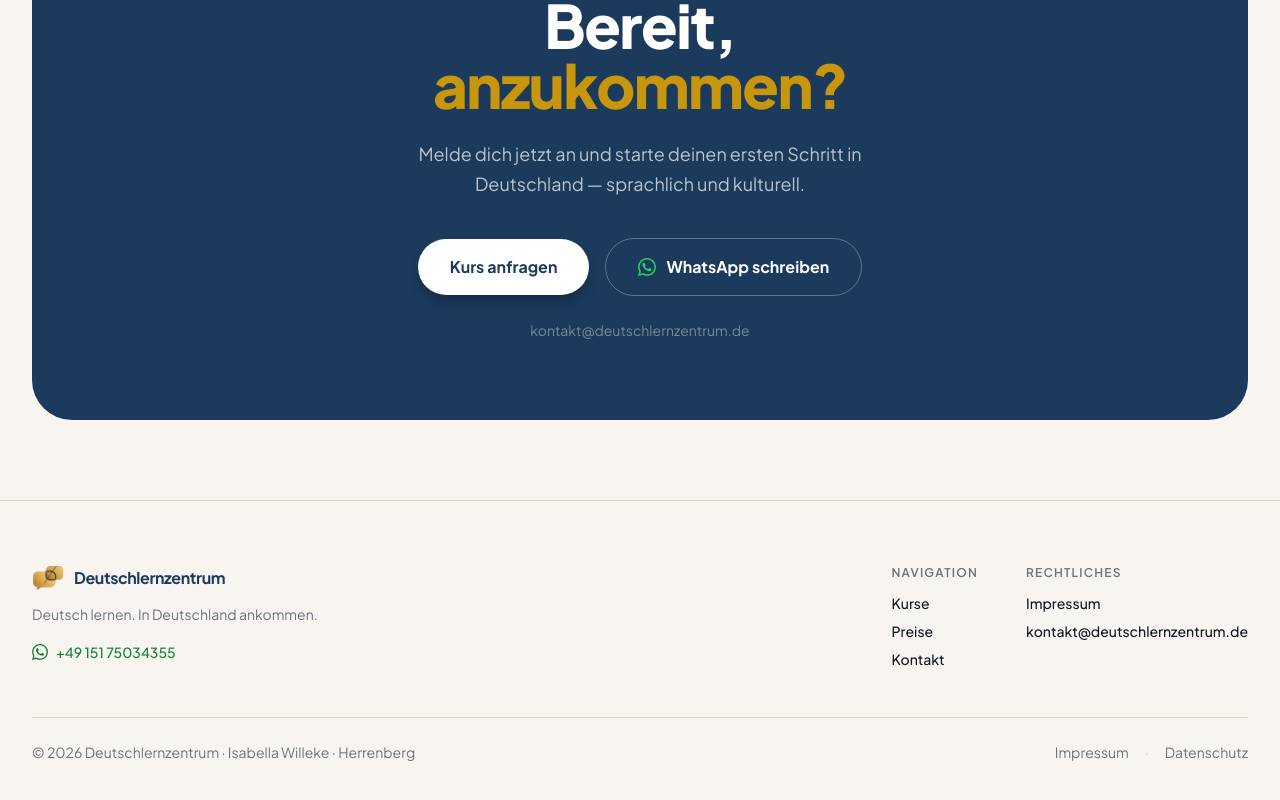
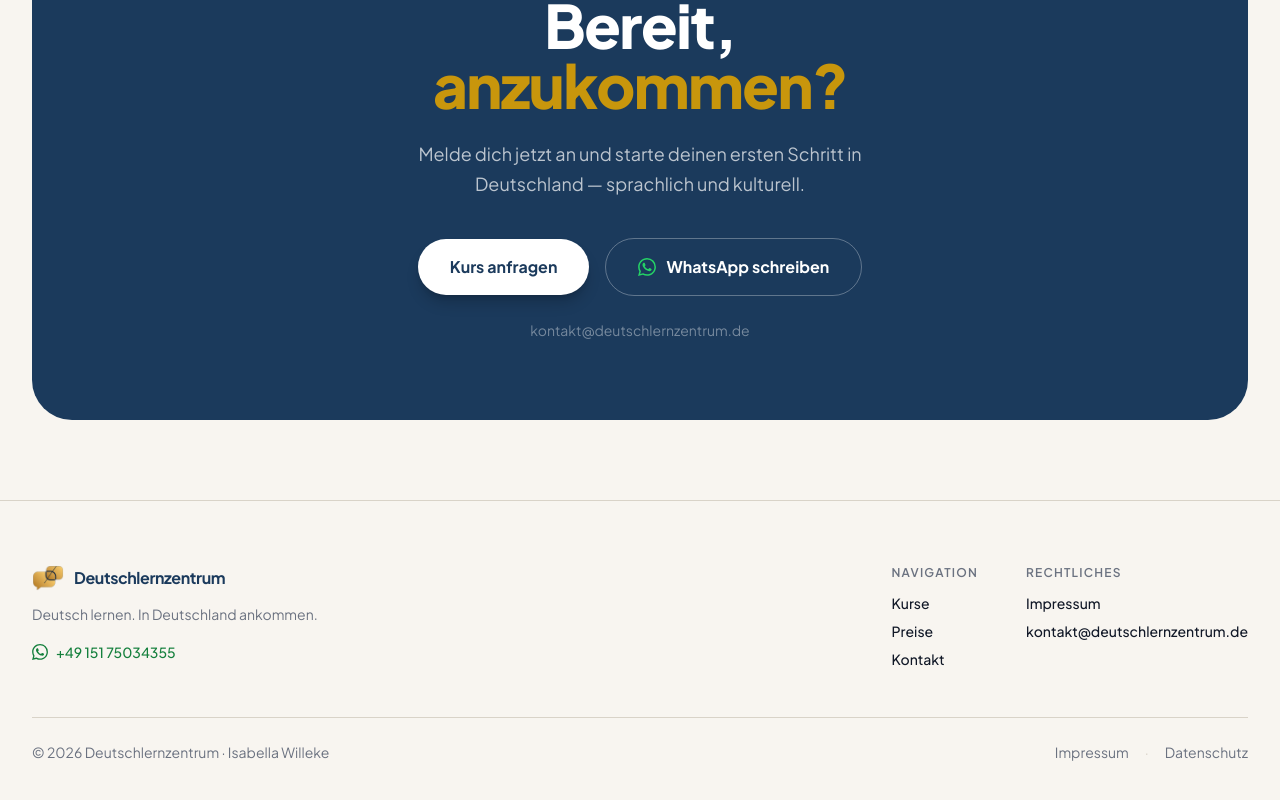
Before and after one commit to isagthub/deutschlernzentrum, a Next.js app: page / in a window 1280 px wide. Shown: the part 4844-5644 px from the top of the page. Built offline with nearby package versions, Linux system fonts and the light colour scheme.

Commit message:
text geändert

```diff
--- a/src/components/Footer.tsx
+++ b/src/components/Footer.tsx
@@ -53,7 +53,7 @@ export default function Footer() {
         {/* Bottom row */}
         <div className="mt-12 pt-6 border-t border-border flex flex-col sm:flex-row justify-between items-center gap-3">
           <p className="text-sm text-muted-foreground">
-            © {year} Deutschlernzentrum · Isabella Willeke · Herrenberg
+            © {year} Deutschlernzentrum · Isabella Willeke
           </p>
           <div className="flex items-center gap-4 text-sm text-muted-foreground">
             <Link href="/impressum" className="hover:text-foreground transition-colors">Impressum</Link>
```
